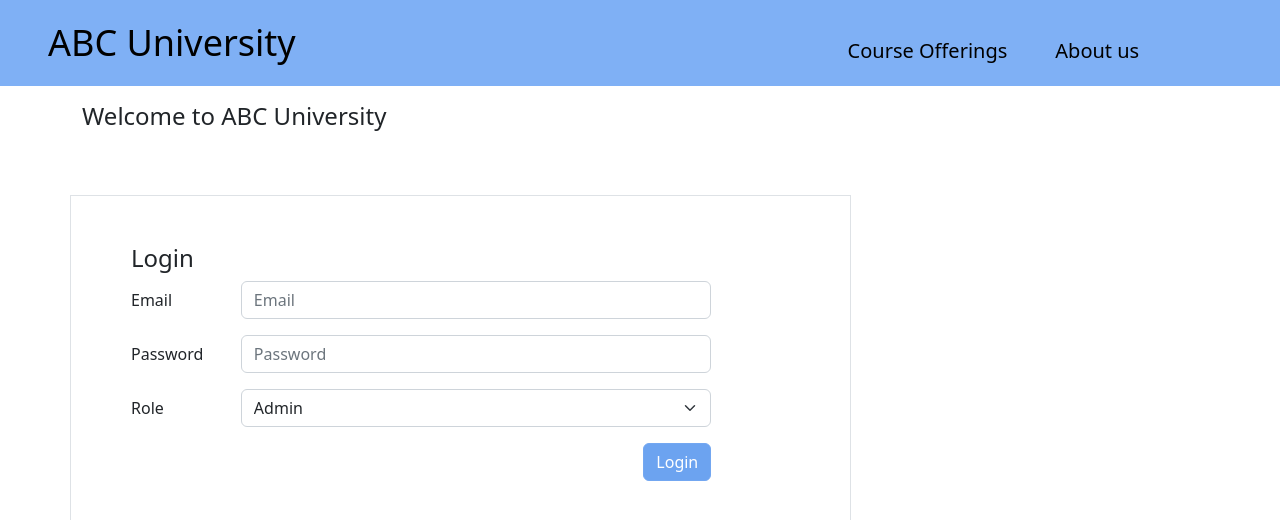
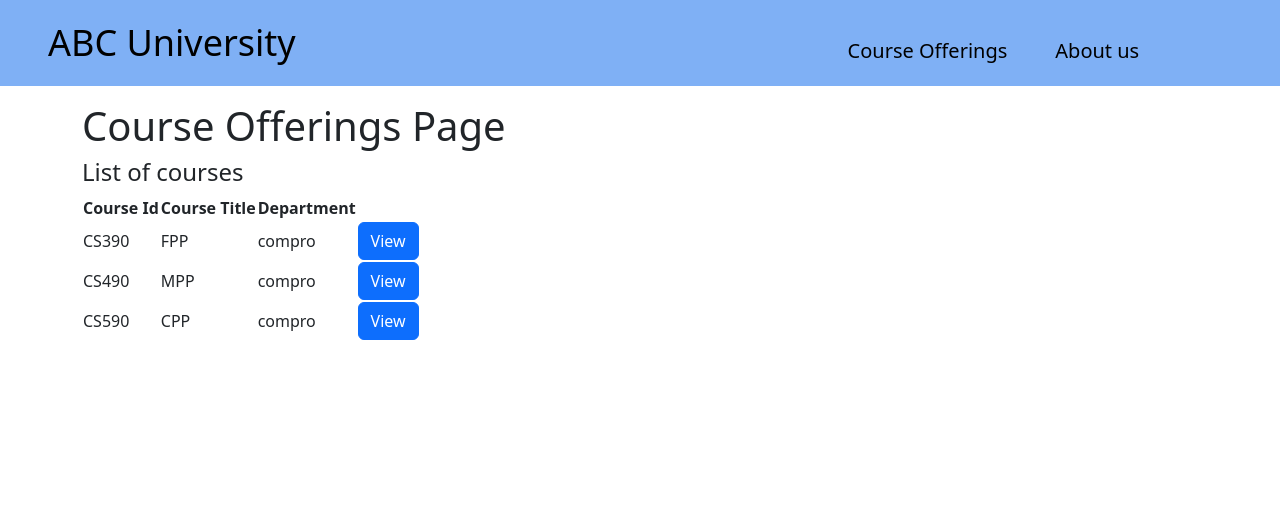
Before and after one commit to tomboja/frontend, a React (Create React App) app: page / in a window 1280 px wide. Shown: the top 520 px of the page. Built offline with nearby package versions, Linux system fonts and the light colour scheme.

Commit message:
course offering commit

```diff
--- a/src/api/courseAPIs.js
+++ b/src/api/courseAPIs.js
@@ -0,0 +1,38 @@
+import axios from 'axios'
+import { COURSE_API_URI } from '../consts'
+
+/**
+ * All calls student related APIs go inhere
+ */
+export const getAllCourse = () => {
+  // This is how we make call when API is ready
+  // return await axios.get(STUDENT_API_URI).then(result => result.data).catch((value) => {
+  //  return 'Error message for data fetch failure'
+  //})
+
+  // Return mock data for now
+  return [
+    {
+        courseId:'CS390',
+        courseTitle:'FPP',
+        creditHours: 4,
+        department: 'compro'
+      },
+      {
+          courseId:'CS490',
+          courseTitle:'MPP',
+          creditHours: 4,
+          department: 'compro'
+        },
+        {
+          courseId:'CS590',
+          courseTitle:'CPP',
+          creditHours: 4,
+          department: 'compro'
+        }
+  ]
+}
+
+export const courseDetails = async (courseId) => {
+
+}
--- /dev/null
+++ b/src/components/courses/AddCourse.js
@@ -0,0 +1,51 @@
+import axios from "axios";
+import { useNavigate } from 'react-router-dom';
+import {React, useState} from "react";
+
+
+const AddCourse = () =>{
+    const navigate = useNavigate();
+    const [course, setCourse] = useState({
+        courseId: "",
+        courseTitle:" ",
+        department:" "
+
+    })
+    const [courseId, courseTitle, department] = course;
+    const onInputChange = e =>{
+        setCourse({...course, [e.target.courseId]:e.target.value, [e.target.courseTitle]:e.target.value, [e.target.department]:e.target.value});
+    }
+    const onSubmit = async e =>{
+        e.preventDefault();
+        await axios.post("http://localhost:3001/", course);
+        navigate('/CourseOfferings');
+    }
+    return (
+        <div className="containger">
+            <div className="w-75 mx-auto shadow p-5"></div>
+            <h2 className="text-center mb-4">Add course</h2>
+            <form onSubmit={e=>onSubmit(e)}></form>
+            <div className="form-group">
+                <input type ="text"
+                className="form-control form-control-lg"
+                placeholder="Enger Course Name"
+                courseTitle="coufseTitle"
+                value={courseTitle}
+                onChange= {e =>onInputChange(e)}
+                />
+
+            </div>
+            <div className="form-group">
+                <input type ="text"
+                className="form-control form-control-lg"
+                placeholder="Enger Course Name"
+                department="department"
+                value={department}
+                onChange= {e =>onInputChange(e)}
+                />
+
+            </div>
+        </div>
+    )
+}
+export default AddCourse;
--- a/src/components/courses/CourseOfferingsPage.js
+++ b/src/components/courses/CourseOfferingsPage.js
@@ -1,7 +1,83 @@
-const CourseOfferings = () => {
-  return <div className="container">
-    <h1>Course Offerings Page</h1>
-  </div>
+import axios from "axios"
+import React, { useEffect, useState } from "react"
+import { useDispatch, useSelector } from "react-redux"
+import { getAllCourse } from "../../api/courseAPIs"
+import { COURSE_API_URI } from "../../consts"
+import { saveCourse } from "../../reducers/courseReducer"
+import {Link} from "react-router-dom"
+import { COURSE_DEPARTMENT, COURSE_ID, COURSE_TITLE } from "../../texts"
+
+export const CourseOfferings = () => {
+  const dispatch = useDispatch();
+  const [courses, setCourse] = useState([])
+  const [selectedCourse, setSelectedCourse] = useState(null)
+  const coursesFromReduxStore = useSelector(state => state.courseData)
+
+
+
+
+
+useEffect(() => {
+  // const studentData = () => {
+  //   const { data } = await axios
+  //     .get(STUDENT_API_URI)
+  //     .then(result => result.data)
+  //     .catch(error => {
+  //     return 'Error fetching students data'
+  //   })
+
+  //   return getAllStudents()
+  // }
+
+  const courses = getAllCourse()
+  dispatch(saveCourse(courses))
+  setCourse(courses)
+}, [])
+
+const renderCourseDetails = (course) => {
+  setSelectedCourse(course)
 }
 
-export default CourseOfferings
+if (selectedCourse) {
+  return <div>
+    <h1></h1>
+   <p>{COURSE_ID}: {selectedCourse.courseId}</p>
+   <p>{COURSE_TITLE}: {selectedCourse.courseTitle}</p>
+   <p>{COURSE_DEPARTMENT}: {selectedCourse.department}</p>
+  </div>
+} else return <div className="container">
+    <h1>Course Offerings Page</h1>
+    <h4>List of courses</h4>
+  {/* <Link className ="btn btn-primary" to="/AddCourse">Add Course</Link> */}
+  <table>
+        <thead>
+            <tr>
+            <th>{COURSE_ID}</th>
+          <th>{COURSE_TITLE}</th>
+          <th>{COURSE_DEPARTMENT}</th>
+            </tr>
+        </thead>
+        <tbody>
+
+
+    {
+      coursesFromReduxStore.map((course, index, array) => {
+        return  <tr key = {course.courseId}>
+           <td>{course.courseId}</td>
+            <td>{course.courseTitle}</td>
+            <td>{course.department}</td>
+            <td>
+               <Link onClick={() => renderCourseDetails(course)} className ="btn btn-primary">View</Link>
+
+            </td>
+
+        </tr>
+
+       })
+    }
+    </tbody>
+           </table>
+  </div>
+
+  }
+export default CourseOfferings;
--- a/src/index.js
+++ b/src/index.js
@@ -10,13 +10,13 @@ import store from './store'
 
 const root = ReactDOM.createRoot(document.getElementById('root'))
 root.render(
-  <React.StrictMode>
+//  <React.StrictMode>
     <Provider store={store}>
       <BrowserRouter>
         <App />
       </BrowserRouter>
     </Provider>
-  </React.StrictMode>
+  //</React.StrictMode>
 )
 
 reportWebVitals()
--- /dev/null
+++ b/src/reducers/courseReducer.js
@@ -0,0 +1,21 @@
+import { createSlice } from "@reduxjs/toolkit"
+
+// This is just a sample data
+const initialState = []
+
+const courseReducer = createSlice({
+  name: 'courseData',
+  initialState,
+  reducers: {
+    saveCourse: (courseData, action) => {
+        courseData.push(...action.payload)
+    },
+    deleteCourse: () => { },
+    loadCourses: () => {},
+  }
+})
+
+// Action creators are generated for each case reducer function
+export const { saveCourse, deleteCourse, loadCourses } = courseReducer.actions
+
+export default courseReducer.reducer
--- a/src/routes/PageRoutes.js
+++ b/src/routes/PageRoutes.js
@@ -3,6 +3,7 @@ import { Routes, Route, NavLink } from "react-router-dom"
 
 import LoginPage from "../components/admin/LoginPage"
 import CourseOfferings from "../components/courses/CourseOfferingsPage"
+import AddCourse from "../components/courses/AddCourse"
 import AboutPage from "../components/admin/AboutPage"
 import { ABC_UNIVERSITY } from "../texts"
 import UserMenus from "./UserMenus"
@@ -20,7 +21,9 @@ const PageRoutes = () => {
         </ul>
       </nav>
       <Routes>
-        <Route path='/' element={<LoginPage />}></Route>
+        {/* <Route path='/' element={<LoginPage />}></Route> */}
+        <Route path='/' element={<CourseOfferings />}></Route>
+        <Route path="/AddCourse" element={<AddCourse />}></Route>
         <Route path='/courses' element={<CourseOfferings />}></Route>
         <Route path='/createUser' element={<RegistrationPage />}></Route>
         <Route path='/aboutus' element={<AboutPage />}></Route>
--- a/src/store/index.js
+++ b/src/store/index.js
@@ -2,6 +2,7 @@ import { configureStore } from '@reduxjs/toolkit'
 
 import { combineReducers } from 'redux'
 import assessementReducer from '../reducers/assessementReducer'
+import courseReducer from '../reducers/courseReducer'
 import loginReducer from '../reducers/loginReducer'
 import selfAssessement from '../reducers/selfAssessement'
 import userReducer from '../reducers/userReducer'
@@ -11,6 +12,7 @@ const reducer = combineReducers({
   activeUser: loginReducer,
   assessements: assessementReducer,
   userData: userReducer,
+  courseData:courseReducer
 })
 
 const store = configureStore({
--- a/src/texts.js
+++ b/src/texts.js
@@ -33,3 +33,9 @@ export const DATE_OF_BIRTH = 'Date of birth'
 export const ADDMISSION_DATE = 'Addmission Date'
 export const CONFIRM_PASSWORD = 'Confirm Password'
 export const REGISTER = 'Register'
+
+
+export const COURSE_DETAIL= "Course Detail"
+export const COURSE_ID= "Course Id"
+export const COURSE_TITLE= "Course Title"
+export const COURSE_DEPARTMENT= "Department"
```
